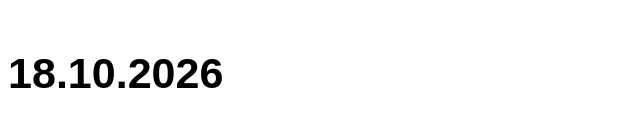
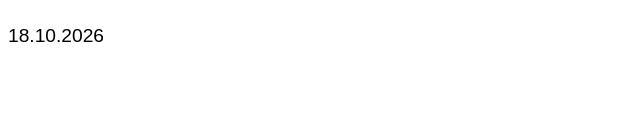
Before and after one commit to magsaver/Thom-Link-Hub, a plain HTML site: page blog.html in a window 1280 px wide. Shown: the part 201-328 px from the top of the page, without its empty margins (0-640 px from the left). Drawn offline with Linux system fonts and the light colour scheme.

Commit message:
Add styles for h3 elements in linkhub.css

```diff
--- a/linkhub.css
+++ b/linkhub.css
@@ -58,6 +58,10 @@ h2{
 
 }
 
+h3{
+  font-size:clamp(0.8rem, 2vw, 1.2rem);
+  font-weight: 400;
+}
 .link {
   font-family: 'Atlas Grotesk', sans-serif;
   color: #0000EE;
```
